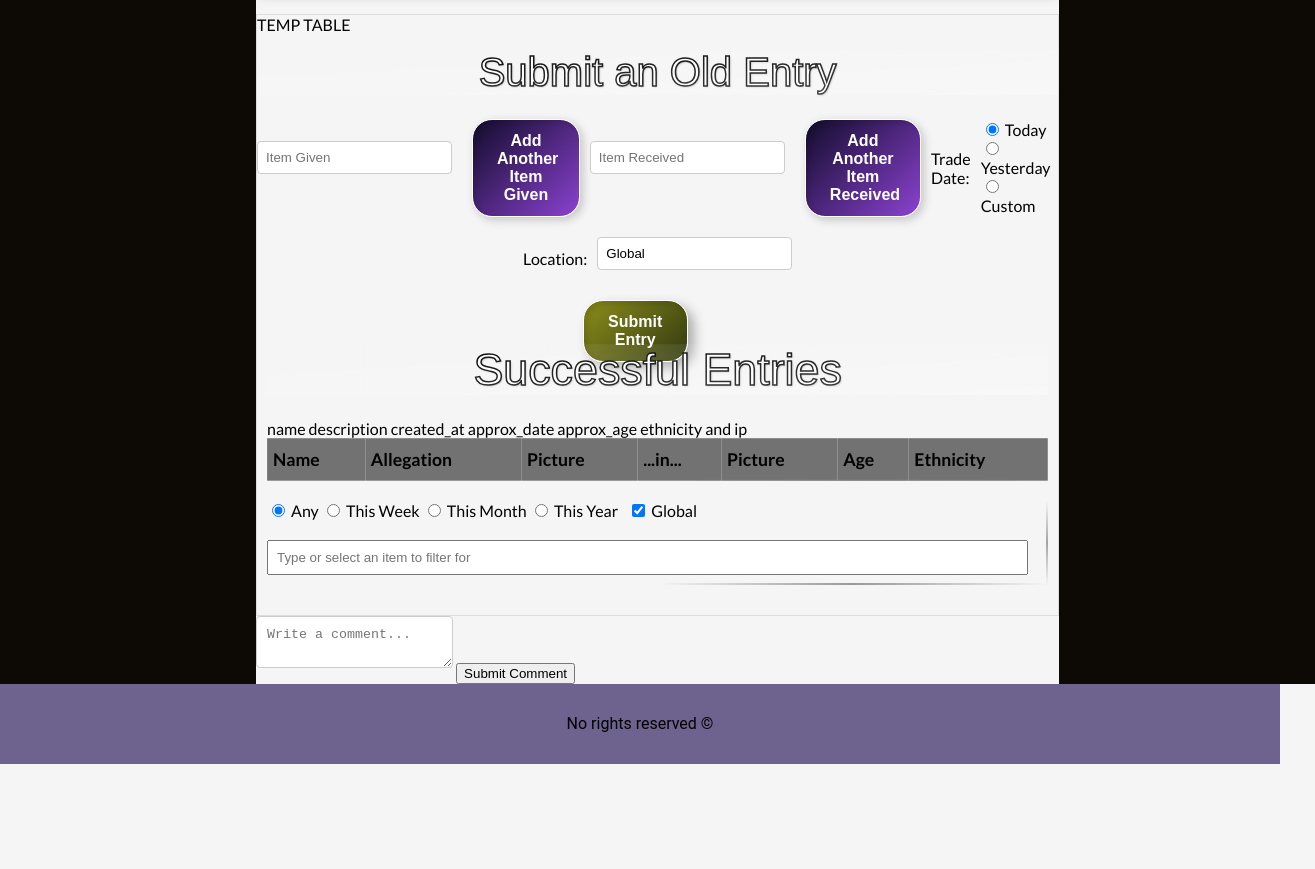
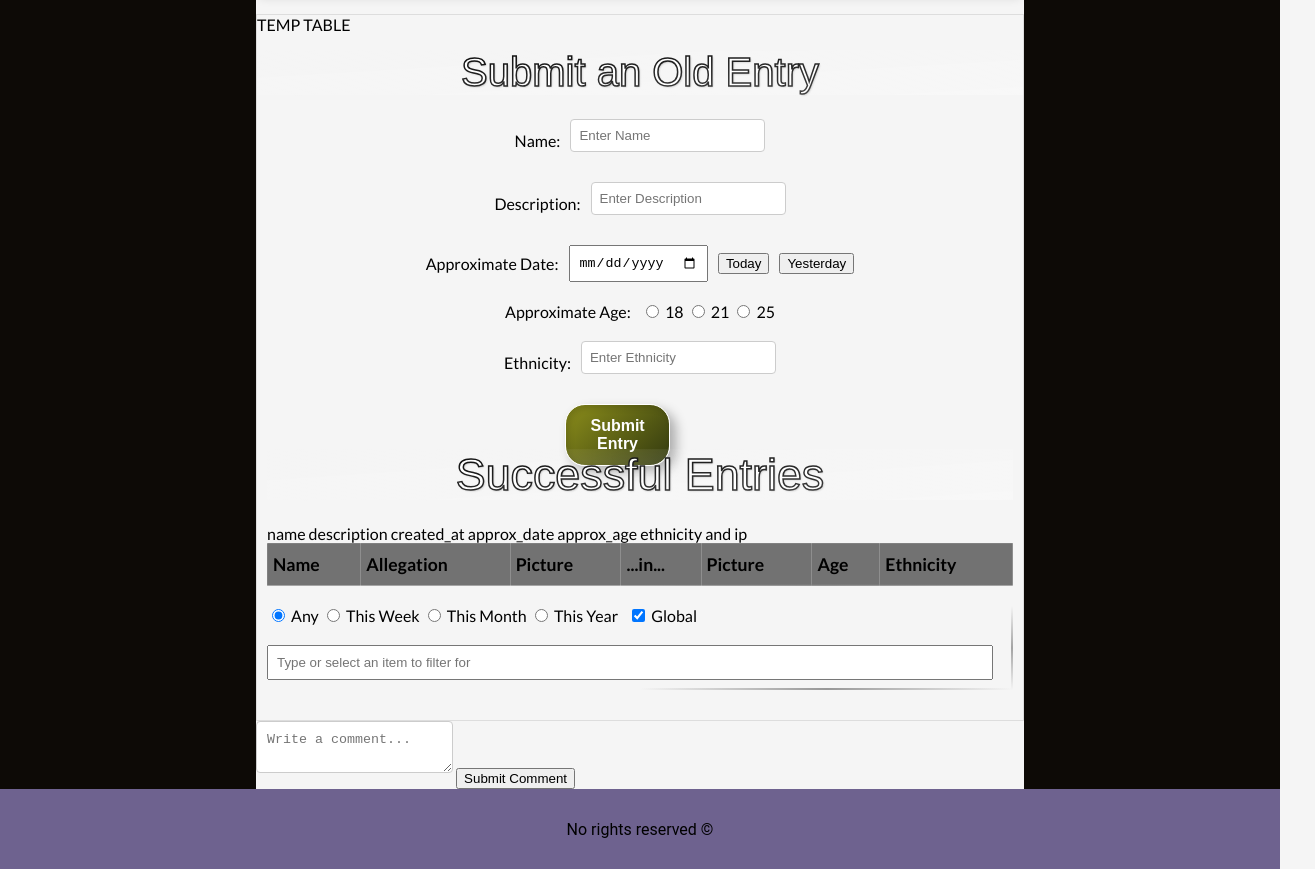
Before and after one commit to frostyosty/sl, a website: page public/index.html in a window 1280 px wide. Shown: the part 712-1581 px from the top of the page, 1315 px wide, since content can reach past the window. Before the commit the page ends 1476 px from the top, so only its background shows below. Drawn offline with nearby package versions, Linux system fonts and the light colour scheme; a script that the page names is missing; a web font is replaced by a local one.

Commit message:
Update index.html entry form

```diff
--- a/public/index.html
+++ b/public/index.html
@@ -239,37 +239,50 @@
                   <div class="header fancyHeader">Submit an Old Entry</div>
                   <form id="entry-form">
                     <div class="entries-submit-row">
-                          <div id="items-given-list">
-                              <div class="item-entry">
-                                  <input type="text" name="items-given[]" class="trigger-to-hide-add-entry-item-given-button" placeholder="Item Given" required>
+                        <!-- Name Entry -->
+                        <label for="name">Name:</label>
+                        <input type="text" id="name" placeholder="Enter Name" required>
+                    </div>
+
+                    <div class="entries-submit-row">
+                        <!-- Description Entry -->
+                        <label for="description">Description:</label>
+                        <input type="text" id="description" placeholder="Enter Description" required>
+                    </div>
+
+                    <div class="entries-submit-row">
+                        <!-- Approximate Date -->
+                        <label for="approx-date">Approximate Date:</label>
+                        <input type="date" id="approx-date" required>
+                        <button type="button" onclick="setToday()">Today</button>
+                        <button type="button" onclick="setYesterday()">Yesterday</button>
+                    </div>
+
+                    <div class="entries-submit-row">
+                        <!-- Approximate Age -->
+                        <label>Approximate Age:</label>
+                        <div>
+                            <input type="radio" id="age-18" name="approx-age" value="18">
+                            <label for="age-18">18</label>
+                            <input type="radio" id="age-21" name="approx-age" value="21">
+                            <label for="age-21">21</label>
+                            <input type="radio" id="age-25" name="approx-age" value="25">
+                            <label for="age-25">25</label>
                         </div>
                     </div>
-                          <button type="button"  class="button-style-3-purple-v2 add-entry-item-given-button" onclick="addItem('items-given-list')">Add Another Item Given</button>
-                          <div id="items-received-list">
-                              <div class="item-entry">
-                                  <input type="text" name="items-received[]" class="trigger-to-hide-add-entry-item-received-button" placeholder="Item Received" required>
+
+                    <div class="entries-submit-row">
+                        <!-- Ethnicity -->
+                        <label for="ethnicity">Ethnicity:</label>
+                        <input type="text" id="ethnicity" placeholder="Enter Ethnicity" required>
                     </div>
-                          </div>
-                          <button type="button" class="button-style-3-purple-v2 add-entry-item-received-button" onclick="addItem('items-received-list')">Add Another Item Received</button>
-                          <label for="trade-date">Trade Date:</label>
-                          <div>
-                              <input type="radio" id="trade-today" name="trade-date-option" value="today" checked>
-                              <label for="trade-today">Today</label>
-                              <input type="radio" id="trade-yesterday" name="trade-date-option" value="yesterday">
-                              <label for="trade-yesterday">Yesterday</label>
-                              <input type="radio" id="trade-custom" name="trade-date-option" value="custom">
-                              <label for="trade-custom">Custom</label>
-                          </div>
-                          <input type="date" id="trade-date" style="display: none;">
-                      </div>
+
                     <div class="entries-submit-row">
-                          <label for="location">Location:</label>
-                          <input type="text" id="location" value="Global" required>
-                      </div>
-                      <div class="entries-submit-row">
+                        <!-- Submit Button -->
                         <button type="submit" class="button-style-3-gold button-general-formatting">Submit Entry</button>
                     </div>
                 </form>
+
                 <div id="entry-message-container"></div>
 
               </div>
```
Lines whose indentation alone changed are shown as unchanged.
